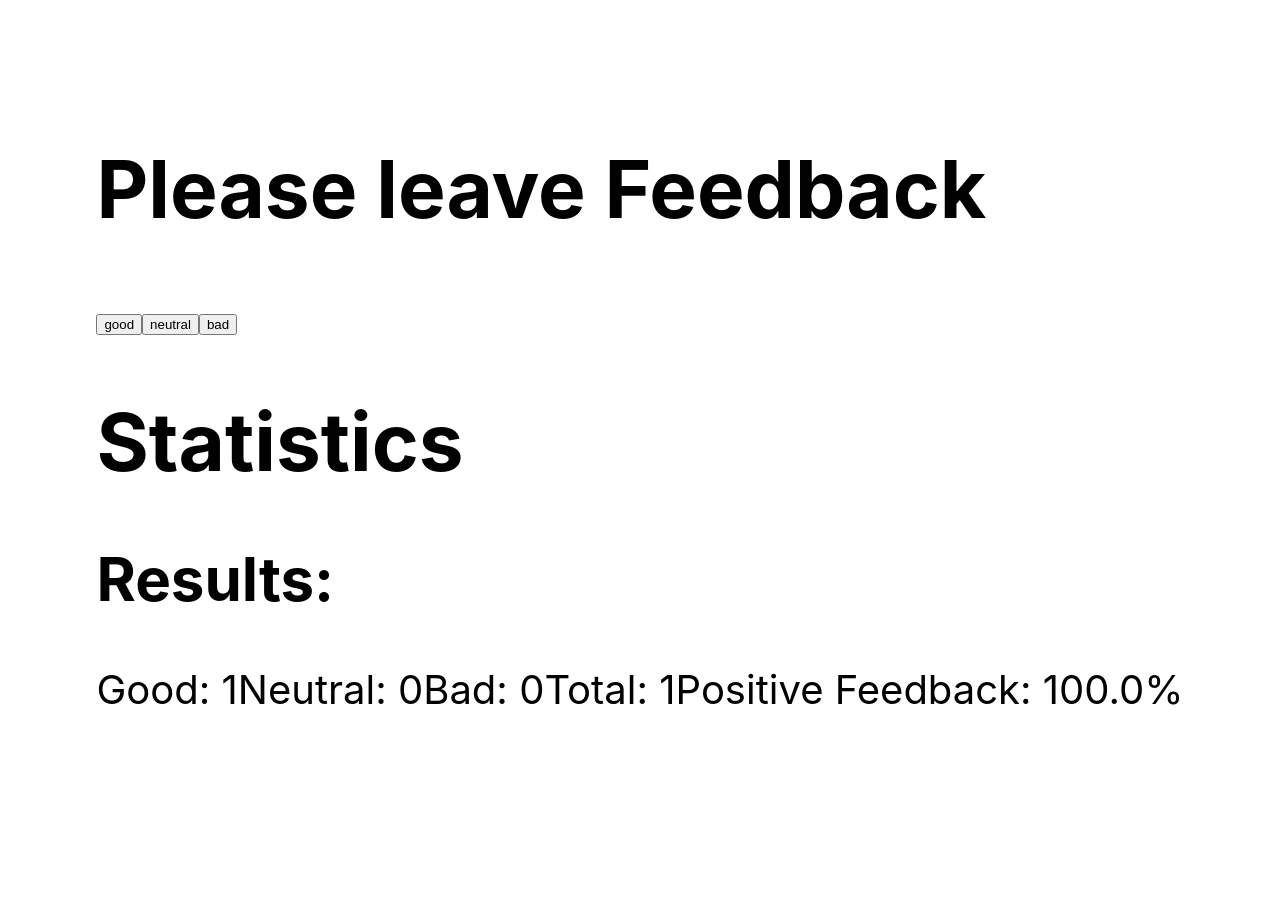
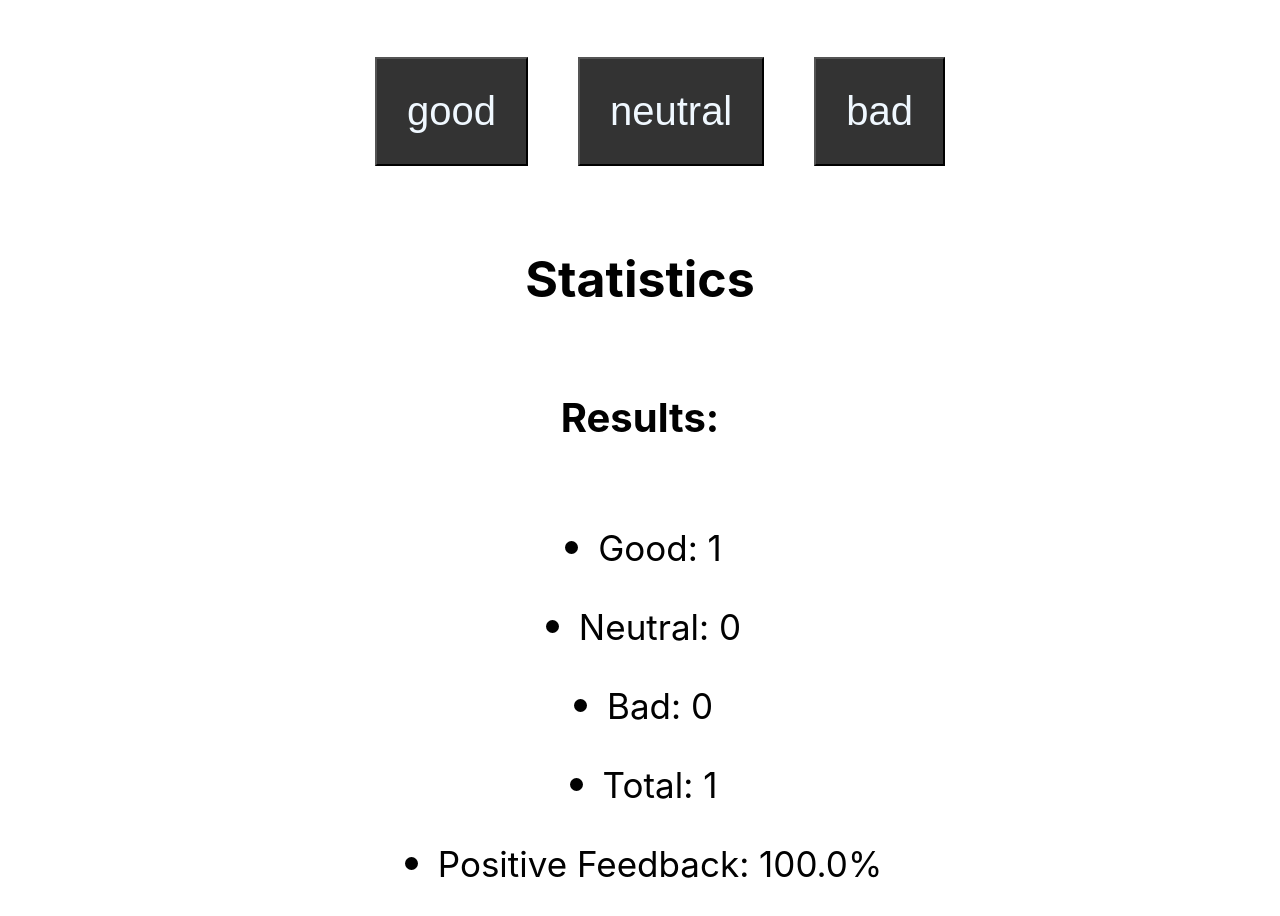
Before and after one commit to telezhka/goit-react-hw-02-feedback, a React (Create React App) app: page / in a window 1280 px wide. Both pictures are taken after a click on the button "good". Shown: the top 916 px of the page. Before the commit the page ends 800 px from the top, so only its background shows below. Built offline with nearby package versions, Linux system fonts and the light colour scheme.

Commit message:
add-styles

```diff
--- a/src/components/FeedbackOptions.jsx
+++ b/src/components/FeedbackOptions.jsx
@@ -1,6 +1,7 @@
+import css from '../css/FeedbackOptions.module.css';
 export const FeedbackOptions = ({ options, onLeaveFeedback }) => {
   return (
-    <div>
+    <ul className={css.buttonList}>
       {options.map(option => (
         <button
           type="button"
@@ -10,6 +11,6 @@ export const FeedbackOptions = ({ options, onLeaveFeedback }) => {
           {option}
         </button>
       ))}
-    </div>
+    </ul>
   );
 };
--- a/src/components/Notification.jsx
+++ b/src/components/Notification.jsx
@@ -1,3 +1,4 @@
+import css from '../css/Notification.module.css';
 export const Notification = ({ message }) => {
-  return <p>{message}</p>;
+  return <p className={css.notification}>{message}</p>;
 };
--- a/src/components/Section.jsx
+++ b/src/components/Section.jsx
@@ -1,7 +1,8 @@
+import css from '../css/Section.module.css';
 export const Section = ({ title, children }) => {
   return (
-    <div>
-      <h1>{title}</h1>
+    <div className={css.coverB}>
+      <h1 className={css.title}>{title}</h1>
       {children}
     </div>
   );
--- a/src/components/Statistics.jsx
+++ b/src/components/Statistics.jsx
@@ -1,3 +1,4 @@
+import css from '../css/Statistics.module.css';
 export const Statistics = ({
   good,
   neutral,
@@ -6,13 +7,27 @@ export const Statistics = ({
   positivePercentage,
 }) => {
   return (
-    <div>
-      <h2>Results: </h2>
-      <span>Good: {good}</span>
-      <span>Neutral: {neutral}</span>
-      <span>Bad: {bad}</span>
-      <span>Total: {total}</span>
-      <span>Positive Feedback: {positivePercentage}%</span>
+    <div className={css.coverR}>
+      <h2 className={css.results}>Results: </h2>
+      <ul className={css.statList}>
+        <li>
+          <span className={css.statListText}>Good: {good}</span>
+        </li>
+        <li>
+          <span className={css.statListText}>Neutral: {neutral}</span>
+        </li>
+        <li>
+          <span className={css.statListText}>Bad: {bad}</span>
+        </li>
+        <li>
+          <span className={css.statListText}>Total: {total}</span>
+        </li>
+        <li>
+          <span className={css.statListText}>
+            Positive Feedback: {positivePercentage}%
+          </span>
+        </li>
+      </ul>
     </div>
   );
 };
--- /dev/null
+++ b/src/css/FeedbackOptions.module.css
@@ -0,0 +1,11 @@
+.buttonList {
+  display: flex;
+  gap: 50px;
+  margin-bottom: 50px;
+}
+.buttonList > button {
+  padding: 30px;
+  font-size: 40px;
+  color: aliceblue;
+  background-color: #333;
+}
--- /dev/null
+++ b/src/css/Notification.module.css
@@ -0,0 +1,5 @@
+.notification {
+  font-size: 40px;
+  color: brown;
+  text-align: center;
+}
--- /dev/null
+++ b/src/css/Section.module.css
@@ -0,0 +1,10 @@
+.title {
+  font-size: 50px;
+  margin-bottom: 50px;
+}
+.coverB {
+  display: flex;
+  flex-direction: column;
+  align-items: center;
+  justify-content: center;
+}
--- /dev/null
+++ b/src/css/Statistics.module.css
@@ -0,0 +1,20 @@
+.coverR {
+  display: flex;
+  flex-direction: column;
+  align-items: center;
+  justify-content: center;
+}
+.results {
+  font-size: 40px;
+  margin-bottom: 40px;
+}
+.statList {
+  display: flex;
+  flex-direction: column;
+  align-items: center;
+  justify-content: center;
+  gap: 30px;
+}
+.statListText {
+  font-size: 35px;
+}
```
